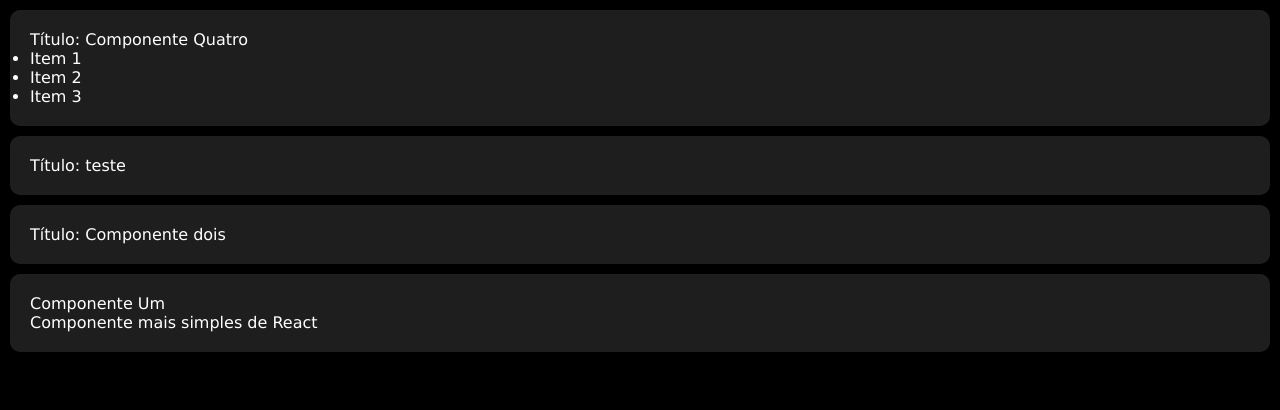
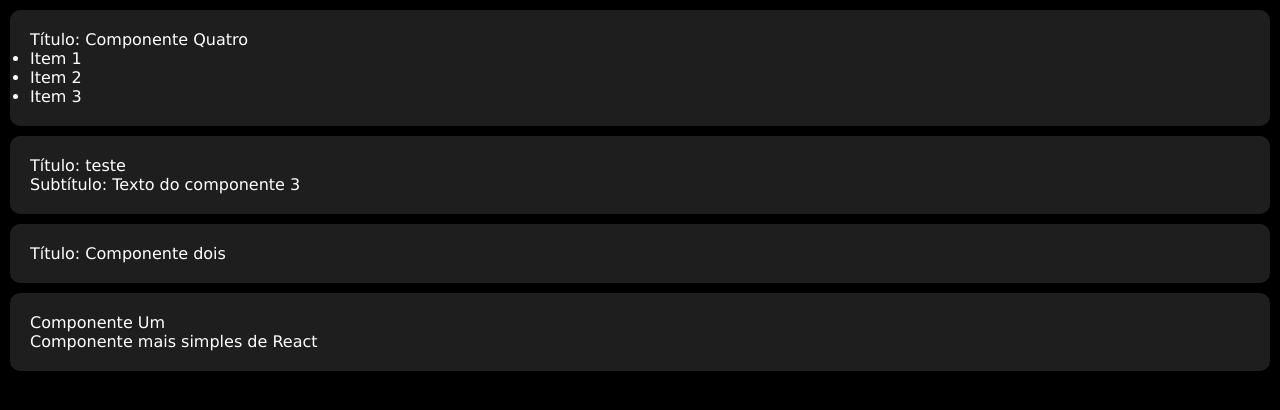
Before and after one commit to lijealso/react-components, a React (Create React App) app: page / in a window 1280 px wide. Shown: the top 410 px of the page. Built offline with nearby package versions, Linux system fonts and the light colour scheme.

Commit message:
component file, 3

```diff
--- a/src/components/ComponenteTres.jsx
+++ b/src/components/ComponenteTres.jsx
@@ -1,7 +1,12 @@
 /* eslint-disable import/no-anonymous-default-export */
 import React from 'react'
 
-export default props =>
+const ComponenteTres = (props) => {
+    return (
         <div className="componente">
             <p>Título: {props.titulo}</p>
+            <p>Subtítulo: {props.subtitulo}</p>
         </div>
+    )
+}
+export default ComponenteTres
```
